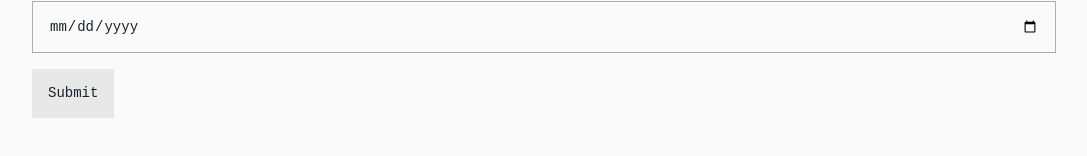
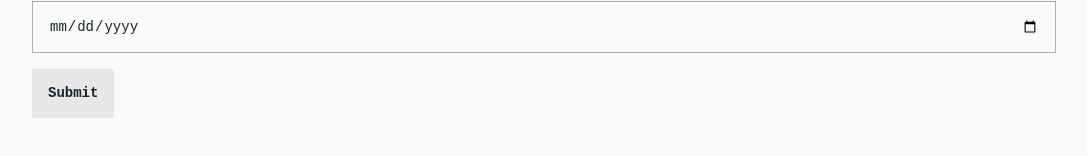
Before and after one commit to tchryssos/art-list, a Next.js app: page / in a window 1280 px wide. Shown: the part 378-534 px from the top of the page, without its empty margins (96-1183 px from the left). Built offline with nearby package versions, Linux system fonts and the light colour scheme.

Commit message:
different search, less intense brightness mod

```diff
--- a/src/components/icons/Search.tsx
+++ b/src/components/icons/Search.tsx
@@ -16,7 +16,7 @@ export const Search: React.FC<IconProps> = ({
   <Icon className={className} title={title} titleId={titleId}>
     <Path
       color={color}
-      d="M11.5 9a2.5 2.5 0 0 0 0 5 2.5 2.5 0 0 0 0-5M20 4H4c-1.1 0-2 .9-2 2v12c0 1.1.9 2 2 2h16c1.1 0 2-.9 2-2V6c0-1.1-.9-2-2-2m-3.21 14.21-2.91-2.91c-.69.44-1.51.7-2.38.7C9 16 7 14 7 11.5S9 7 11.5 7a4.481 4.481 0 0 1 3.8 6.89l2.91 2.9-1.42 1.42Z"
+      d="M11.5 16c.87 0 1.69-.26 2.38-.7l2.44 2.44 1.42-1.42-2.44-2.43A4.481 4.481 0 0 0 11.5 7C9 7 7 9 7 11.5S9 16 11.5 16m0-7a2.5 2.5 0 0 1 0 5 2.5 2.5 0 0 1 0-5M20 4H4c-1.1 0-2 .9-2 2v12c0 1.1.9 2 2 2h16c1.1 0 2-.9 2-2V6c0-1.1-.9-2-2-2m0 14H4V6h16v12Z"
     />
   </Icon>
 );
--- a/src/constants/theme.ts
+++ b/src/constants/theme.ts
@@ -21,7 +21,7 @@ const standardModeColors: ColorModeColors = {
 };
 
 const standardModeFilters = {
-  brightnessMod: 0.8,
+  brightnessMod: 0.9,
 };
 
 const theme = {
--- a/src/pages/index.tsx
+++ b/src/pages/index.tsx
@@ -48,7 +48,7 @@ const Home: React.FC = () => {
         <Input label="Location Seen" name="location" required type="text" />
         <Input label="Date Seen" name="date" required type="date" />
         <Submit type="submit">
-          <Body>Submit</Body>
+          <Body bold>Submit</Body>
         </Submit>
       </Form>
     </Layout>
```
